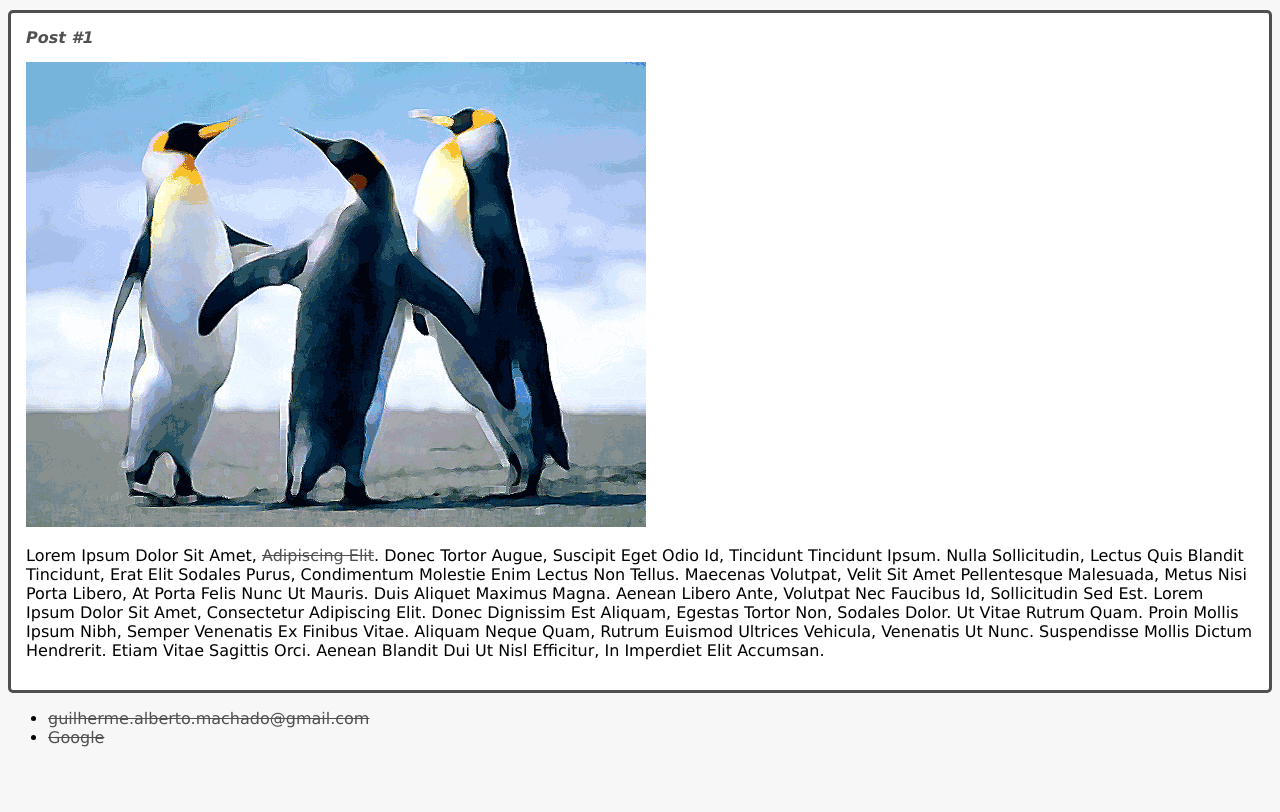
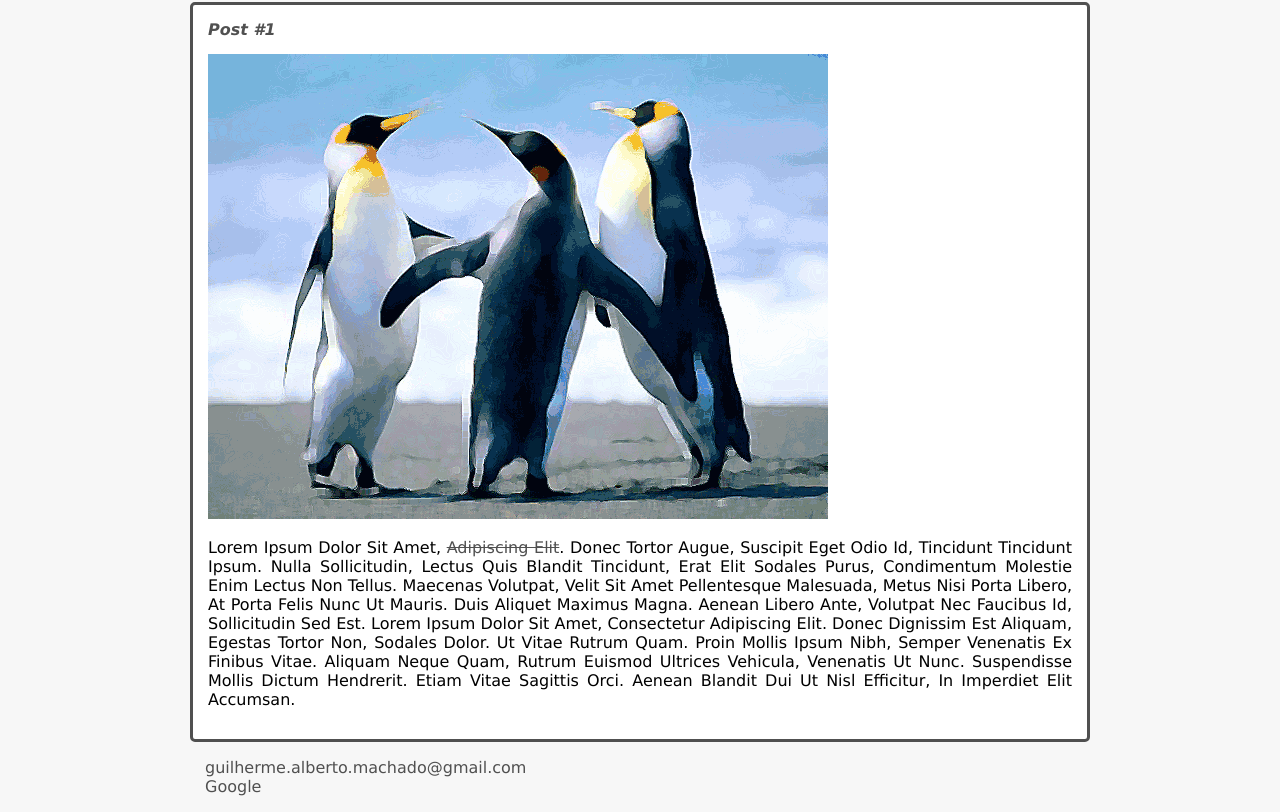
Before and after one commit to guilhermemgsilva/html-css-DIO, a plain HTML site: page index.html in a window 1280 px wide. Shown: the part 234-1046 px from the top of the page. Before the commit the page ends 997 px from the top, so only its background shows below. Drawn offline with Linux system fonts and the light colour scheme.

Commit message:
Ultimas alterações e adição do certificado de coclusão do curso em pdf

```diff
--- a/index.html
+++ b/index.html
@@ -30,7 +30,7 @@
             </article>
         </section>
         <footer>
-            <ul>
+            <ul class="contact_list">
                 <li>
                     <a href="mailto:guilherme.alberto.machado@gmail.com">guilherme.alberto.machado@gmail.com</a>
                 </li>
--- a/style.css
+++ b/style.css
@@ -1,6 +1,8 @@
 body{
     background: #f7f7f7;
     font-family: Verdana, Geneva, Tahoma, sans-serif;
+    max-width: 900px;
+    margin: auto;
 }
 .photo{
     width: 100px;
@@ -41,9 +43,20 @@ a{
     margin: 0;
     margin-bottom: 15px;
     text-transform: capitalize;
+    text-align: justify;
 
 }
 
 .post_image{
     margin-bottom: 15px;
 }
+
+.contact_list{
+    list-style-type: none;
+    padding-left: 15px;
+
+}
+
+.contact_list li a{
+    text-decoration: none;
+}
```
Also changed, not shown: 1 other file.
